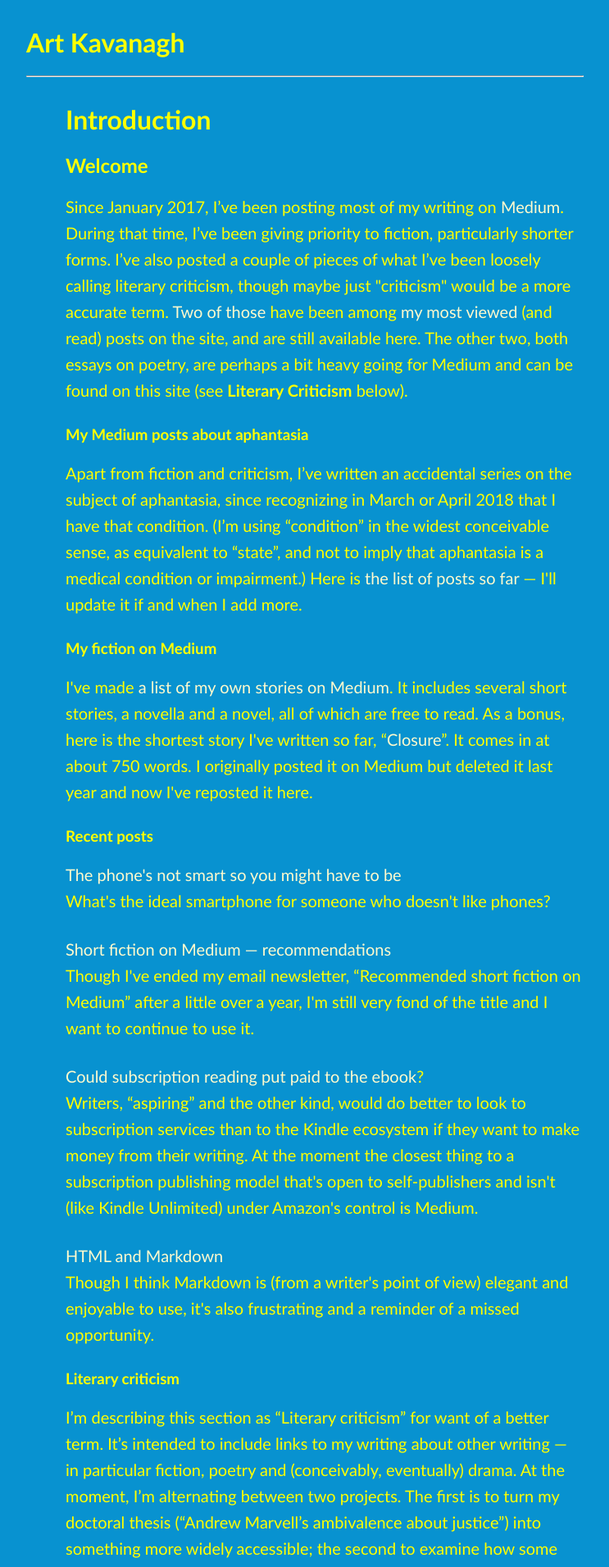
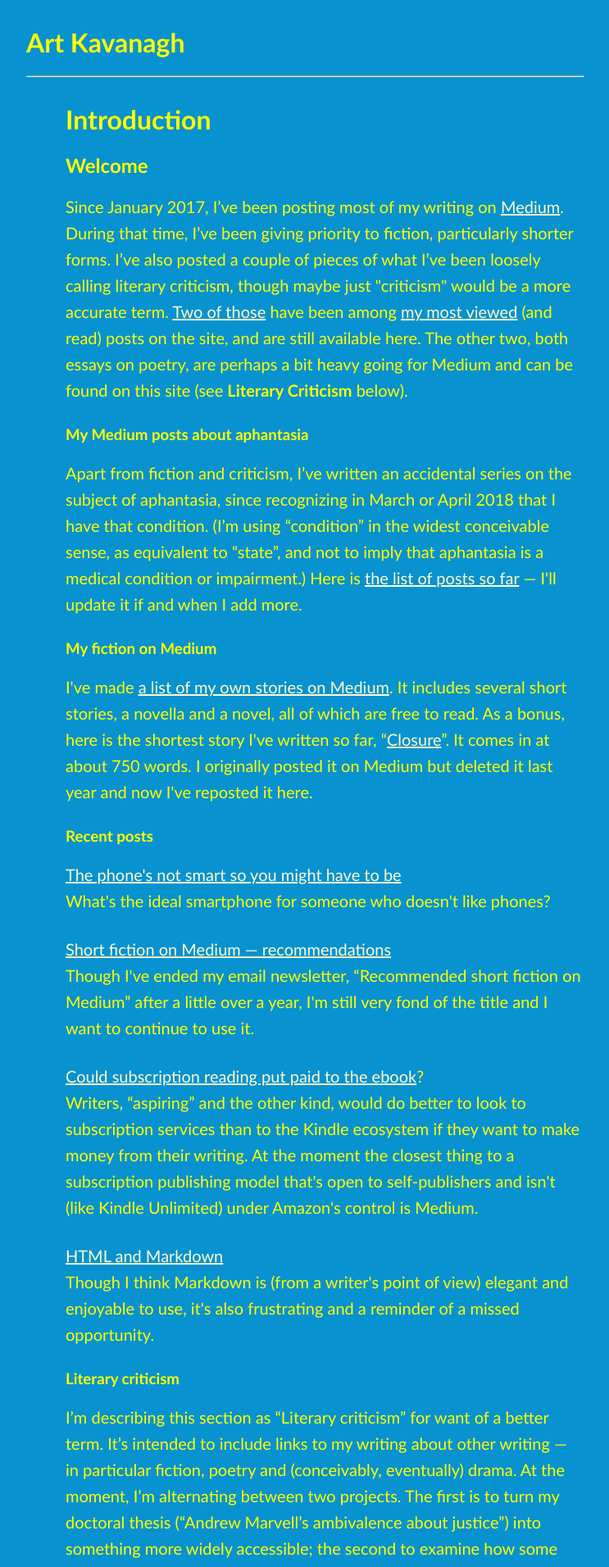
Before and after one commit to artkavanagh/github.io, a Jekyll site: the page index.html, which Jekyll copies as it is, in a window 1280 px wide. Shown: the top 1912 px of the page at 82% size, without its empty margins (244-987 px from the left). Built offline with Jekyll 4.4.1, drawn with Linux system fonts in a browser that asks for light colours.

Commit message:
Update akstyles.css

```diff
--- a/assets/css/akstyles.css
+++ b/assets/css/akstyles.css
@@ -37,7 +37,7 @@
 }
 a {
 	color: LemonChiffon ;
-	text-decoration: none ;
+	text-decoration: underline ;
 }
 footer {
        	padding: 0 20px;
@@ -45,3 +45,6 @@
        	text-align: center;
         font-size: 12px;
 }
+li {
+	margin-bottom: 16px ;
+}
```
